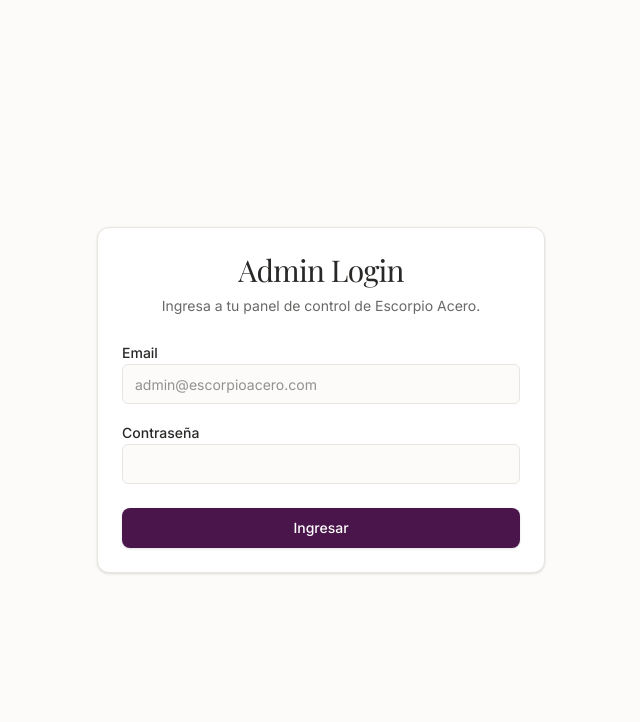
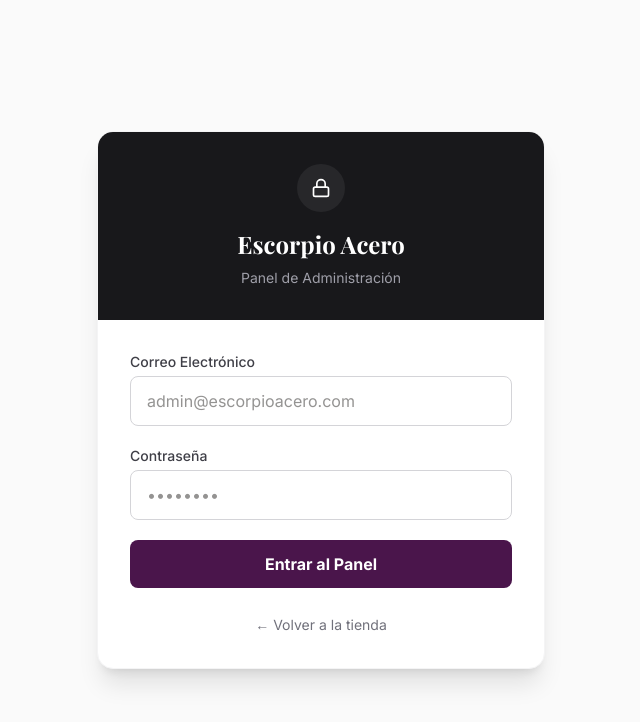
Before and after one commit to escorpioA0/escorpio-acero, a Next.js app: page /admin/login in a window 1280 px wide. Shown: the top 722 px of the page, without its empty margins (319-959 px from the left). Built offline with nearby package versions, Linux system fonts and the light colour scheme; no server answers; a web font is replaced by a local one.

Commit message:
feat: admin auth and middleware

```diff
--- a/package.json
+++ b/package.json
@@ -9,6 +9,7 @@
     "lint": "eslint"
   },
   "dependencies": {
+    "@supabase/ssr": "^0.12.0",
     "@supabase/supabase-js": "^2.108.1",
     "clsx": "^2.1.1",
     "lucide-react": "^0.400.0",
--- a/src/app/admin/(authenticated)/layout.tsx
+++ b/src/app/admin/(authenticated)/layout.tsx
@@ -1,7 +1,21 @@
+"use client";
+
 import Link from "next/link";
+import { usePathname, useRouter } from "next/navigation";
 import { LayoutDashboard, Package, ShoppingCart, Settings, LogOut } from "lucide-react";
+import { createClient } from "@/lib/supabase-browser";
 
 export default function AdminLayout({ children }: { children: React.ReactNode }) {
+  const pathname = usePathname();
+  const router = useRouter();
+  const supabase = createClient();
+
+  const handleLogout = async () => {
+    await supabase.auth.signOut();
+    router.push("/admin/login");
+    router.refresh();
+  };
+
   return (
     <div className="flex min-h-screen bg-zinc-50">
       {/* Sidebar */}
@@ -10,7 +24,7 @@
           <h2 className="font-serif text-xl font-bold text-primary">Escorpio Admin</h2>
         </div>
         <nav className="flex-1 p-4 space-y-2">
-          <Link href="/admin/dashboard" className="flex items-center gap-3 px-3 py-2 rounded-md hover:bg-zinc-100 text-zinc-700 hover:text-primary transition-colors">
+          <Link href="/admin/dashboard" className={`flex items-center gap-3 px-3 py-2 rounded-md transition-colors ${pathname === '/admin/dashboard' ? 'bg-zinc-100 text-primary' : 'text-zinc-700 hover:bg-zinc-100 hover:text-primary'}`}>
             <LayoutDashboard size={18} /> Dashboard
           </Link>
           <Link href="/admin/productos" className="flex items-center gap-3 px-3 py-2 rounded-md hover:bg-zinc-100 text-zinc-700 hover:text-primary transition-colors">
@@ -24,7 +38,7 @@
           </Link>
         </nav>
         <div className="p-4 border-t border-zinc-200">
-          <button className="flex items-center gap-3 px-3 py-2 w-full text-left rounded-md hover:bg-red-50 text-red-600 transition-colors">
+          <button onClick={handleLogout} className="flex items-center gap-3 px-3 py-2 w-full text-left rounded-md hover:bg-red-50 text-red-600 transition-colors">
             <LogOut size={18} /> Cerrar Sesión
           </button>
         </div>
--- a/src/app/admin/login/page.tsx
+++ b/src/app/admin/login/page.tsx
@@ -1,45 +1,98 @@
-import Link from "next/link"
-import { Button } from "@/components/ui/button"
-import { Card, CardContent, CardDescription, CardHeader, CardTitle, CardFooter } from "@/components/ui/card"
+"use client";
 
-export default function AdminLoginPage() {
+import { useState } from "react";
+import { useRouter } from "next/navigation";
+import { createClient } from "@/lib/supabase-browser";
+import { Lock } from "lucide-react";
+import Link from "next/link";
+
+export default function LoginPage() {
+  const router = useRouter();
+  const [email, setEmail] = useState("");
+  const [password, setPassword] = useState("");
+  const [error, setError] = useState("");
+  const [loading, setLoading] = useState(false);
+
+  const supabase = createClient();
+
+  const handleLogin = async (e: React.FormEvent) => {
+    e.preventDefault();
+    setLoading(true);
+    setError("");
+
+    const { error } = await supabase.auth.signInWithPassword({
+      email,
+      password,
+    });
+
+    if (error) {
+      setError(error.message);
+      setLoading(false);
+    } else {
+      router.push("/admin/dashboard");
+      router.refresh();
+    }
+  };
+
   return (
-    <div className="min-h-screen flex items-center justify-center bg-background p-4">
-      <Card className="w-full max-w-md">
-        <CardHeader className="space-y-2 text-center">
-          <CardTitle className="text-3xl">Admin Login</CardTitle>
-          <CardDescription>Ingresa a tu panel de control de Escorpio Acero.</CardDescription>
-        </CardHeader>
-        <CardContent className="space-y-4">
-          <div className="space-y-2">
-            <label className="text-sm font-medium leading-none" htmlFor="email">
-              Email
-            </label>
+    <div className="min-h-screen flex items-center justify-center bg-zinc-50 p-6">
+      <div className="w-full max-w-md bg-white rounded-2xl shadow-xl border border-zinc-100 overflow-hidden">
+        <div className="bg-zinc-900 p-8 text-center">
+          <div className="mx-auto w-12 h-12 bg-zinc-800 rounded-full flex items-center justify-center mb-4 text-white">
+            <Lock size={20} />
+          </div>
+          <h1 className="text-2xl font-serif font-bold text-white">Escorpio Acero</h1>
+          <p className="text-zinc-400 mt-2 text-sm">Panel de Administración</p>
+        </div>
+
+        <div className="p-8">
+          <form onSubmit={handleLogin} className="space-y-5">
+            {error && (
+              <div className="bg-red-50 text-red-600 p-3 rounded-md text-sm text-center border border-red-100">
+                {error === "Invalid login credentials" ? "Credenciales incorrectas" : error}
+              </div>
+            )}
+
+            <div>
+              <label className="block text-sm font-medium text-zinc-700 mb-1">Correo Electrónico</label>
               <input
-              id="email"
                 type="email"
+                required
+                value={email}
+                onChange={(e) => setEmail(e.target.value)}
+                className="w-full border border-zinc-300 rounded-lg px-4 py-3 focus:outline-none focus:ring-2 focus:ring-primary/20 focus:border-primary transition-all"
                 placeholder="admin@escorpioacero.com"
-              className="flex h-10 w-full rounded-md border border-border bg-background px-3 py-2 text-sm placeholder:text-foreground/50 focus-visible:outline-none focus-visible:ring-2 focus-visible:ring-primary"
               />
             </div>
-          <div className="space-y-2">
-            <label className="text-sm font-medium leading-none" htmlFor="password">
-              Contraseña
-            </label>
+
+            <div>
+              <label className="block text-sm font-medium text-zinc-700 mb-1">Contraseña</label>
               <input
-              id="password"
                 type="password"
-              className="flex h-10 w-full rounded-md border border-border bg-background px-3 py-2 text-sm placeholder:text-foreground/50 focus-visible:outline-none focus-visible:ring-2 focus-visible:ring-primary"
+                required
+                value={password}
+                onChange={(e) => setPassword(e.target.value)}
+                className="w-full border border-zinc-300 rounded-lg px-4 py-3 focus:outline-none focus:ring-2 focus:ring-primary/20 focus:border-primary transition-all"
+                placeholder="••••••••"
               />
             </div>
-        </CardContent>
-        <CardFooter>
-          {/* Para el prototipo, el login redirige directamente al dashboard */}
-          <Link href="/admin/dashboard" className="w-full">
-            <Button className="w-full">Ingresar</Button>
+
+            <button
+              type="submit"
+              disabled={loading}
+              className="w-full bg-primary text-white font-bold rounded-lg px-4 py-3 hover:bg-primary/90 transition-colors disabled:opacity-50"
+            >
+              {loading ? "Iniciando sesión..." : "Entrar al Panel"}
+            </button>
+          </form>
+
+          <div className="mt-6 text-center">
+            <Link href="/" className="text-sm text-zinc-500 hover:text-primary transition-colors">
+              &larr; Volver a la tienda
             </Link>
-        </CardFooter>
-      </Card>
           </div>
-  )
+        </div>
+      </div>
+    </div>
+  );
 }
--- /dev/null
+++ b/src/lib/supabase-browser.ts
@@ -0,0 +1,8 @@
+import { createBrowserClient } from '@supabase/ssr'
+
+export function createClient() {
+  return createBrowserClient(
+    process.env.NEXT_PUBLIC_SUPABASE_URL!,
+    process.env.NEXT_PUBLIC_SUPABASE_ANON_KEY!
+  )
+}
--- /dev/null
+++ b/src/middleware.ts
@@ -0,0 +1,80 @@
+import { createServerClient, type CookieOptions } from '@supabase/ssr'
+import { NextResponse, type NextRequest } from 'next/server'
+
+export async function middleware(request: NextRequest) {
+  let response = NextResponse.next({
+    request: {
+      headers: request.headers,
+    },
+  })
+
+  const supabase = createServerClient(
+    process.env.NEXT_PUBLIC_SUPABASE_URL!,
+    process.env.NEXT_PUBLIC_SUPABASE_ANON_KEY!,
+    {
+      cookies: {
+        get(name: string) {
+          return request.cookies.get(name)?.value
+        },
+        set(name: string, value: string, options: CookieOptions) {
+          request.cookies.set({
+            name,
+            value,
+            ...options,
+          })
+          response = NextResponse.next({
+            request: {
+              headers: request.headers,
+            },
+          })
+          response.cookies.set({
+            name,
+            value,
+            ...options,
+          })
+        },
+        remove(name: string, options: CookieOptions) {
+          request.cookies.set({
+            name,
+            value: '',
+            ...options,
+          })
+          response = NextResponse.next({
+            request: {
+              headers: request.headers,
+            },
+          })
+          response.cookies.set({
+            name,
+            value: '',
+            ...options,
+          })
+        },
+      },
+    }
+  )
+
+  const { data: { user } } = await supabase.auth.getUser()
+
+  // Protect all routes under /admin except /admin/login
+  if (request.nextUrl.pathname.startsWith('/admin') && !request.nextUrl.pathname.startsWith('/admin/login')) {
+    if (!user) {
+      return NextResponse.redirect(new URL('/admin/login', request.url))
+    }
+  }
+
+  // If user is logged in and tries to access login page, redirect to dashboard
+  if (request.nextUrl.pathname.startsWith('/admin/login')) {
+    if (user) {
+      return NextResponse.redirect(new URL('/admin/dashboard', request.url))
+    }
+  }
+
+  return response
+}
+
+export const config = {
+  matcher: [
+    '/((?!_next/static|_next/image|favicon.ico|.*\\.(?:svg|png|jpg|jpeg|gif|webp)$).*)',
+  ],
+}
```
Also changed, not shown: 1 other file (tests, documents, lock files or other folders). Lines whose indentation alone changed are shown as unchanged.
